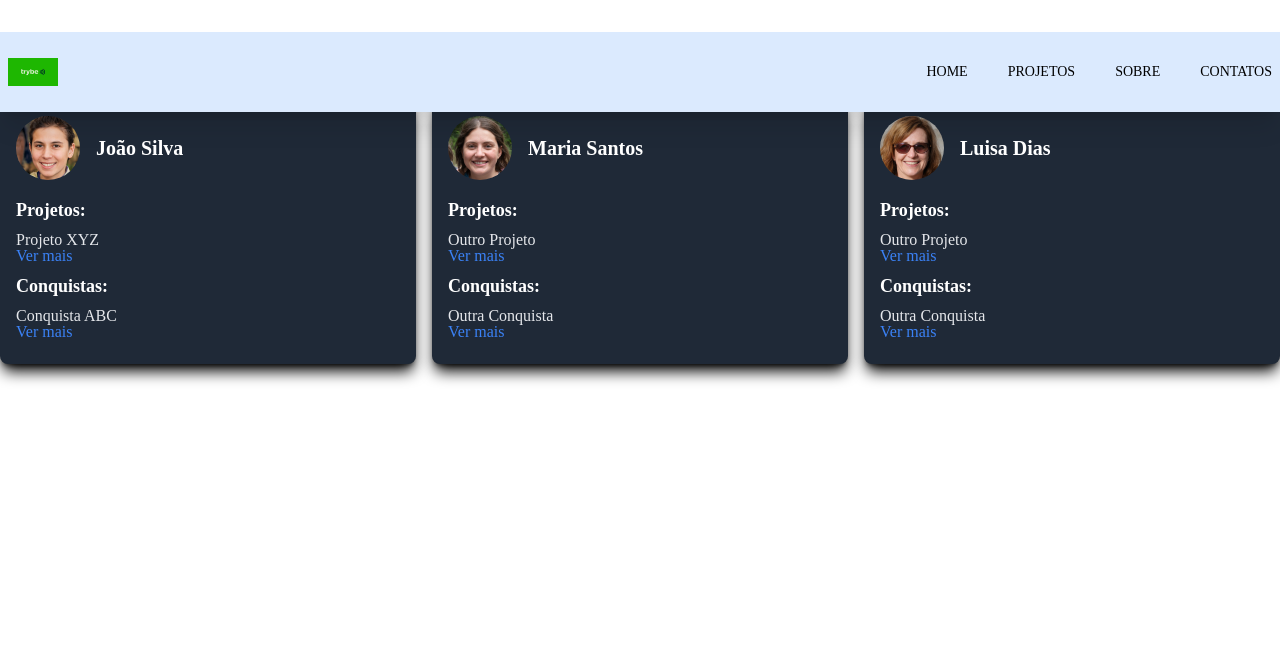
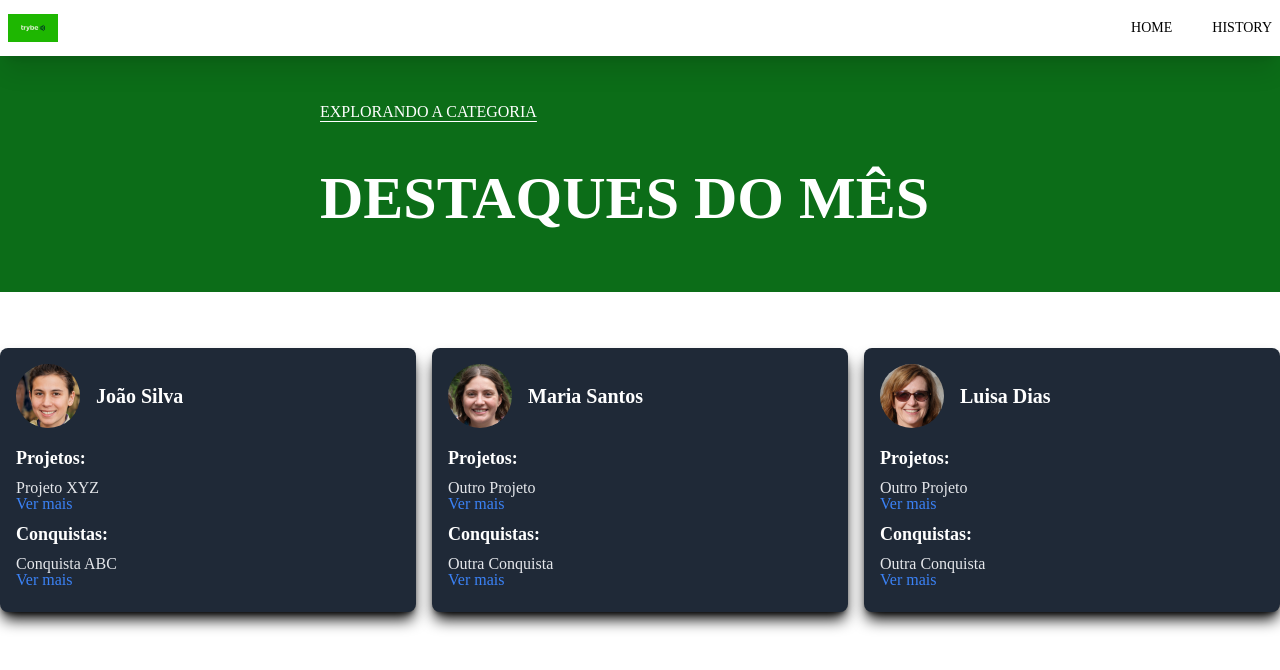
Before and after one commit to tryber/dev-na-pratica-01, a Next.js app in the folder frontend/: page / in a window 1280 px wide. Shown: the top 670 px of the page. Built offline with nearby package versions, Linux system fonts and the light colour scheme.

Commit message:
feat: headline

```diff
--- a/frontend/src/components/Header.tsx
+++ b/frontend/src/components/Header.tsx
@@ -14,7 +14,7 @@ const Header: React.FC<HeaderProps> = () => {
 
   return (
     <div>
-      <div className="fixed w-full shadow-xl h-20 z-[100] bg-blue-100">
+      <div className="fixed w-full shadow-xl h-14 z-[100] bg-white">
         <div className="flex justify-between items-center w-full h-full px-2 2xl:px-16">
           <Link href="/">
             <Image src={logo} alt="Logo" width="50" height="5" />
@@ -25,21 +25,9 @@ const Header: React.FC<HeaderProps> = () => {
                 <li className="ml-10 text-sm uppercase hover:border-b">Home</li>
               </Link>
 
-              <Link href="/">
+              <Link href="/history">
                 <li className="ml-10 text-sm uppercase hover:border-b">
-                  Projetos
-                </li>
-              </Link>
-
-              <Link href="/">
-                <li className="ml-10 text-sm uppercase hover:border-b">
-                  Sobre
-                </li>
-              </Link>
-
-              <Link href="/">
-                <li className="ml-10 text-sm uppercase hover:border-b">
-                  Contatos
+                  History
                 </li>
               </Link>
             </ul>
@@ -111,21 +99,9 @@ const Header: React.FC<HeaderProps> = () => {
                   </li>
                 </Link>
 
-                <Link href="/projetos">
+                <Link href="/history">
                   <li className="text-sm uppercase hover:border-b py-4">
-                    Projetos
-                  </li>
-                </Link>
-
-                <Link href="/sobre">
-                  <li className="text-sm uppercase hover:border-b py-4">
-                    Sobre
-                  </li>
-                </Link>
-
-                <Link href="/contato">
-                  <li className="text-sm uppercase hover:border-b py-4">
-                    Contatos
+                    History
                   </li>
                 </Link>
               </ul>
--- /dev/null
+++ b/frontend/src/components/Headline.tsx
@@ -0,0 +1,22 @@
+import React from "react";
+
+interface HeadlineProps {
+  title: string;
+}
+
+const Headline: React.FC<HeadlineProps> = ({ title }) => {
+  return (
+    <div className="py-14">
+      <div className="py-8 bg-[#0C6D18]">
+        <h4 className="py-4 mx-80 text-white underline underline-offset-4">
+          EXPLORANDO A CATEGORIA
+        </h4>
+        <h1 className="text-6xl font-bold my-8 mx-80 text-white uppercase">
+          {title}
+        </h1>
+      </div>
+    </div>
+  );
+};
+
+export default Headline;
--- a/frontend/src/components/card.tsx
+++ b/frontend/src/components/card.tsx
@@ -9,7 +9,6 @@ import Achievement from "@/types/Achievement";
 const Card: React.FC = () => {
   return (
     <div className="container mx-auto">
-      <h1 className="text-3xl font-bold my-8">Destaques do Mês</h1>
       <div className="grid grid-cols-1 md:grid-cols-2 lg:grid-cols-3 gap-4">
         {data.map((user: User) => (
           <div
--- /dev/null
+++ b/frontend/src/pages/MainPage.tsx
@@ -0,0 +1,16 @@
+import React from "react";
+import Card from "../components/card";
+import Header from "@/components/Header";
+import Headline from "@/components/Headline";
+
+const MainPage: React.FC = () => {
+  return (
+    <main>
+      <Header />
+      <Headline title="destaques do mês" />
+      <Card />
+    </main>
+  );
+};
+
+export default MainPage;
--- /dev/null
+++ b/frontend/src/pages/history/index.tsx
@@ -0,0 +1,16 @@
+import Header from "@/components/Header";
+import History from "../history";
+import React from "react";
+import Headline from "@/components/Headline";
+
+const page = () => {
+  return (
+    <div>
+      <Header />
+      <Headline title="histórico" />
+      <History />
+    </div>
+  );
+};
+
+export default page;
--- a/frontend/src/pages/index.tsx
+++ b/frontend/src/pages/index.tsx
@@ -1,18 +1,10 @@
 import React from "react";
-import Link from "next/link";
-import data from "../../data.json";
-import Image from "next/image";
-import User from "@/types/User";
-import Project from "@/types/Project";
-import Achievement from "@/types/Achievement";
-import Card from "../components/card";
-import Header from "@/components/Header";
+import MainPage from "./MainPage";
 
 const Home: React.FC = () => {
   return (
     <main>
-      <Header />
-      <Card />
+      <MainPage />
     </main>
   );
 };
```
